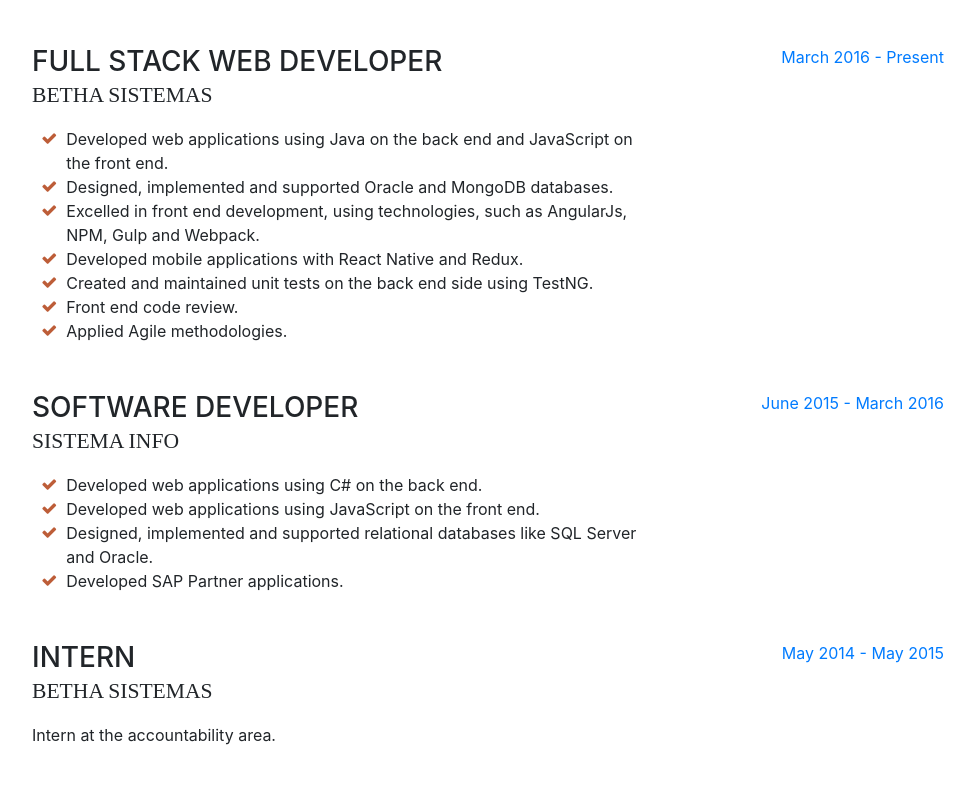
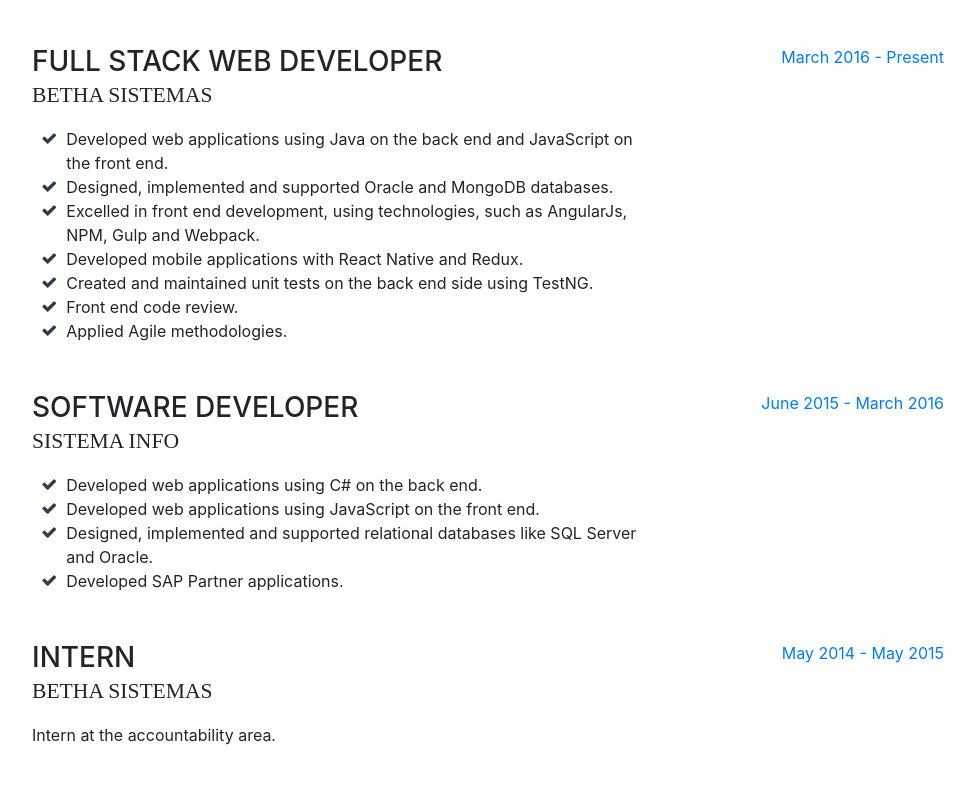
Before and after one commit to luanrubensf/luanrubensf.github.io, a website with bundled scripts: page index.html in a window 1280 px wide. Shown: the part 889-1680 px from the top of the page, without its empty margins (288-1263 px from the left). Built offline with nearby package versions, Linux system fonts and the light colour scheme; a web font is replaced by a local one.

Commit message:
Changing colors

```diff
--- a/scss/_variables.scss
+++ b/scss/_variables.scss
@@ -19,13 +19,14 @@
 $purple:  #6f42c1 !default;
 $pink:    #e83e8c !default;
 $red:     #dc3545 !default;
-$orange:  #BD5D38 !default;
+$orange: #2c3e50 !default;
 $yellow:  #ffc107 !default;
 $green:   #28a745 !default;
 $teal:    #20c997 !default;
 $cyan:    #17a2b8 !default;
+$blue-2: #2c3e50 !default;
 
-$primary:       $orange !default;
+$primary:       $blue-2 !default;
 $secondary:     $gray-600 !default;
 $success:       $green !default;
 $info:          $cyan !default;
```
Also changed, not shown: css/resume.css, css/resume.min.css, js/resume.min.js.
